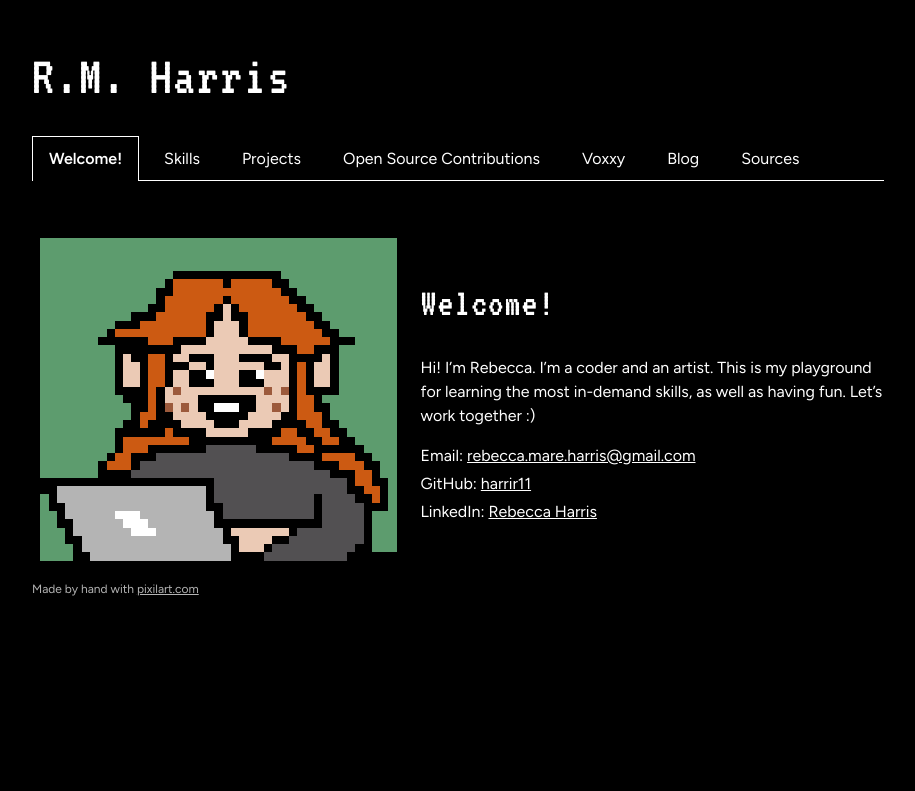
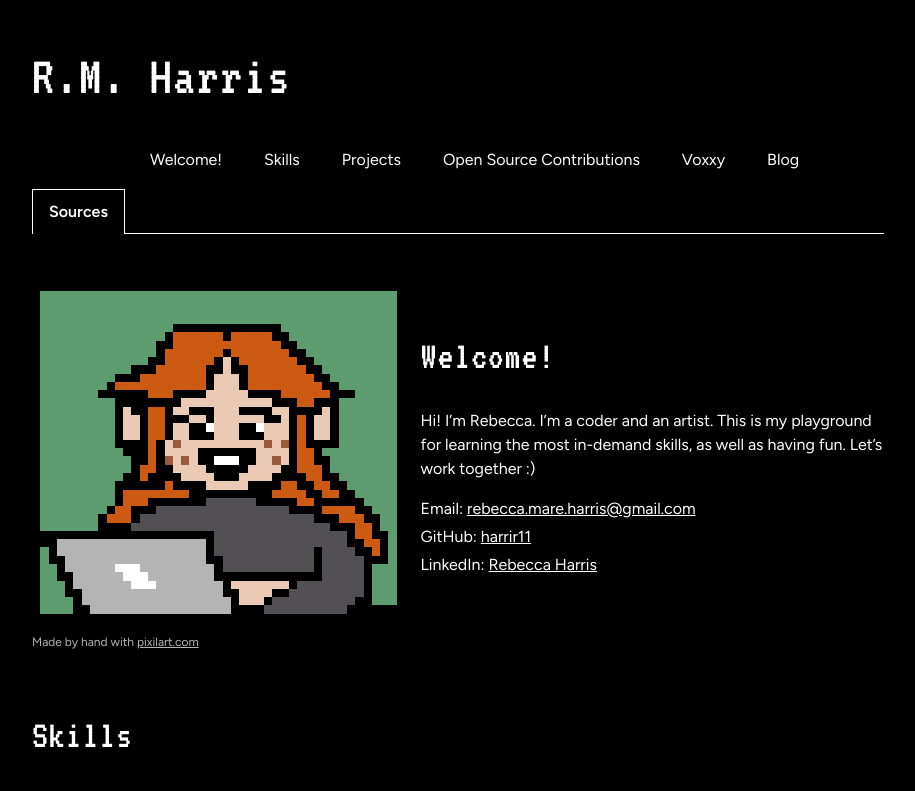
Before and after one commit to harrir11/Skills_Portfolio, a React (Vite) app: page / in a window 1280 px wide. Shown: the top 791 px of the page, without its empty margins (182-1097 px from the left). Built offline with nearby package versions, Linux system fonts and the light colour scheme.

Commit message:
One-page layout: sticky menu with scroll-spy and click-to-scroll

```diff
--- a/src/App.tsx
+++ b/src/App.tsx
@@ -1,5 +1,10 @@
-import { useEffect, useState, type ReactNode } from "react";
-import { flushSync } from "react-dom";
+import {
+  useEffect,
+  useLayoutEffect,
+  useRef,
+  useState,
+  type ReactNode,
+} from "react";
 import portrait from "./pixil-frame-0.png";
 
 type Link = {
@@ -313,11 +318,6 @@ const projects: Project[] = [
   },
 ];
 
-function tabFromHash(): string {
-  const hash = window.location.hash.slice(1);
-  return projects.some((p) => p.id === hash) ? hash : projects[0].id;
-}
-
 function SectionBlock({
   section,
   level,
@@ -376,69 +376,15 @@ function SectionBlock({
   );
 }
 
-export default function App() {
-  const [active, setActive] = useState<string>(tabFromHash);
-
-  useEffect(() => {
-    const onHashChange = () => setActive(tabFromHash());
-    window.addEventListener("hashchange", onHashChange);
-    return () => window.removeEventListener("hashchange", onHashChange);
-  }, []);
-
-  const current = projects.find((p) => p.id === active) ?? projects[0];
-
-  const select = (id: string) => {
-    const update = () => {
-      flushSync(() => setActive(id));
-      window.location.hash = id;
-    };
-    // Glide the active-tab rectangle with a view transition when supported
-    const start = (
-      document as unknown as {
-        startViewTransition?: (cb: () => void) => unknown;
-      }
-    ).startViewTransition;
-    const reduceMotion = window.matchMedia("(prefers-reduced-motion: reduce)").matches;
-    if (start && !reduceMotion) {
-      start.call(document, update);
-    } else {
-      update();
-    }
-  };
-
+function ProjectContent({ project }: { project: Project }) {
   return (
-    <main className="page">
-      <h1>R.M. Harris</h1>
-
-      <nav className="tabs" role="tablist" aria-label="Projects">
-        {projects.map((p) => (
-          <button
-            key={p.id}
-            role="tab"
-            id={`tab-${p.id}`}
-            aria-selected={p.id === current.id}
-            aria-controls={`panel-${p.id}`}
-            className={p.id === current.id ? "tab active" : "tab"}
-            onClick={() => select(p.id)}
-          >
-            {p.label}
-          </button>
-        ))}
-      </nav>
-
-      <section
-        className="panel"
-        role="tabpanel"
-        id={`panel-${current.id}`}
-        aria-labelledby={`tab-${current.id}`}
-      >
-        <div className={current.image ? "intro" : undefined}>
-          {current.image && (
+    <div className={project.image ? "intro" : undefined}>
+      {project.image && (
         <figure style={{ margin: 0, flexShrink: 0 }}>
           <img
             className="portrait"
-                src={current.image.src}
-                alt={current.image.alt}
+            src={project.image.src}
+            alt={project.image.alt}
           />
           <figcaption style={{ fontSize: "0.75rem", opacity: 0.7, marginTop: 4 }}>
             Made by hand with{" "}
@@ -449,17 +395,17 @@ export default function App() {
         </figure>
       )}
       <div className="text">
-            <h2>{current.label}</h2>
-            {(Array.isArray(current.summary)
-              ? current.summary
-              : [current.summary]
+        <h2>{project.label}</h2>
+        {(Array.isArray(project.summary)
+          ? project.summary
+          : [project.summary]
         ).map((paragraph) => (
           <p key={paragraph}>{paragraph}</p>
         ))}
-            {current.content}
-            {current.links && (
+        {project.content}
+        {project.links && (
           <ul className="links">
-                {current.links.map((l) => (
+            {project.links.map((l) => (
               <li key={l.label}>
                 {l.label}:{" "}
                 <a
@@ -474,17 +420,17 @@ export default function App() {
             ))}
           </ul>
         )}
-            {current.stack.length > 0 && (
+        {project.stack.length > 0 && (
           <ul className="stack">
-                {current.stack.map((s) => (
+            {project.stack.map((s) => (
               <li key={s}>{s}</li>
             ))}
           </ul>
         )}
-            {current.sections?.map((section) => (
+        {project.sections?.map((section) => (
           <SectionBlock key={section.title} section={section} level="h3" />
         ))}
-            {current.groups?.map((group) => (
+        {project.groups?.map((group) => (
           <div className="group" key={group.heading}>
             <h3>{group.heading}</h3>
             {group.sections.map((section) => (
@@ -498,7 +444,143 @@ export default function App() {
         ))}
       </div>
     </div>
+  );
+}
+
+const prefersReducedMotion = () =>
+  window.matchMedia("(prefers-reduced-motion: reduce)").matches;
+
+export default function App() {
+  const [active, setActive] = useState<string>(projects[0].id);
+  const [indicator, setIndicator] = useState({ x: 0, y: 0, w: 0, h: 0 });
+  const [animate, setAnimate] = useState(false);
+  const navRef = useRef<HTMLElement>(null);
+  const tabRefs = useRef<Record<string, HTMLButtonElement | null>>({});
+  // While a clicked scroll is in progress, don't let scroll-spy override the clicked tab
+  const lockUntil = useRef(0);
+
+  // Scroll-spy: highlight the section currently under the sticky menu
+  useEffect(() => {
+    let frame = 0;
+    const update = () => {
+      frame = 0;
+      if (Date.now() < lockUntil.current) return;
+      const line = (navRef.current?.getBoundingClientRect().bottom ?? 0) + 48;
+      const atBottom =
+        window.innerHeight + window.scrollY >=
+        document.documentElement.scrollHeight - 2;
+      let current = projects[0].id;
+      if (atBottom) {
+        current = projects[projects.length - 1].id;
+      } else {
+        for (const p of projects) {
+          const el = document.getElementById(p.id);
+          if (el && el.getBoundingClientRect().top <= line) current = p.id;
+        }
+      }
+      setActive(current);
+    };
+    const onScroll = () => {
+      if (!frame) frame = requestAnimationFrame(update);
+    };
+    const onScrollEnd = () => {
+      lockUntil.current = 0;
+    };
+    window.addEventListener("scroll", onScroll, { passive: true });
+    window.addEventListener("scrollend", onScrollEnd);
+    window.addEventListener("resize", onScroll);
+    update();
+    return () => {
+      window.removeEventListener("scroll", onScroll);
+      window.removeEventListener("scrollend", onScrollEnd);
+      window.removeEventListener("resize", onScroll);
+      if (frame) cancelAnimationFrame(frame);
+    };
+  }, []);
+
+  // Measure the active tab so the outlined rectangle can glide to it
+  useLayoutEffect(() => {
+    const measure = () => {
+      const tab = tabRefs.current[active];
+      if (tab) {
+        setIndicator({
+          x: tab.offsetLeft,
+          y: tab.offsetTop,
+          w: tab.offsetWidth,
+          h: tab.offsetHeight,
+        });
+      }
+    };
+    measure();
+    const nav = navRef.current;
+    const ro = new ResizeObserver(measure);
+    if (nav) ro.observe(nav);
+    document.fonts?.ready.then(measure);
+    return () => ro.disconnect();
+  }, [active]);
+
+  // Turn on the glide only after the first measurement (no slide-in on page load)
+  useEffect(() => {
+    const id = requestAnimationFrame(() => setAnimate(true));
+    return () => cancelAnimationFrame(id);
+  }, []);
+
+  const goTo = (id: string, smooth = true) => {
+    const el = document.getElementById(id);
+    if (!el) return;
+    const navHeight = navRef.current?.offsetHeight ?? 0;
+    const top = el.getBoundingClientRect().top + window.scrollY - navHeight;
+    lockUntil.current = Date.now() + 1200;
+    setActive(id);
+    history.replaceState(null, "", `#${id}`);
+    window.scrollTo({
+      top,
+      behavior: smooth && !prefersReducedMotion() ? "smooth" : "auto",
+    });
+  };
+
+  // Support links like /#voxxy
+  useEffect(() => {
+    const id = window.location.hash.slice(1);
+    if (projects.some((p) => p.id === id)) goTo(id, false);
+    // eslint-disable-next-line react-hooks/exhaustive-deps
+  }, []);
+
+  return (
+    <main className="page">
+      <h1>R.M. Harris</h1>
+
+      <nav className="tabs" ref={navRef} aria-label="Sections">
+        <span
+          className={animate ? "tab-indicator animate" : "tab-indicator"}
+          aria-hidden="true"
+          style={{
+            transform: `translate(${indicator.x}px, ${indicator.y}px)`,
+            width: indicator.w,
+            height: indicator.h,
+          }}
+        />
+        {projects.map((p) => (
+          <button
+            key={p.id}
+            ref={(el) => {
+              tabRefs.current[p.id] = el;
+            }}
+            id={`tab-${p.id}`}
+            aria-current={p.id === active ? "true" : undefined}
+            className={p.id === active ? "tab active" : "tab"}
+            onClick={() => goTo(p.id)}
+          >
+            {p.label}
+          </button>
+        ))}
+      </nav>
+
+      {projects.map((project) => (
+        <section key={project.id} id={project.id} className="panel">
+          <ProjectContent project={project} />
         </section>
+      ))}
     </main>
   );
 }
```
Lines whose indentation alone changed are shown as unchanged.
